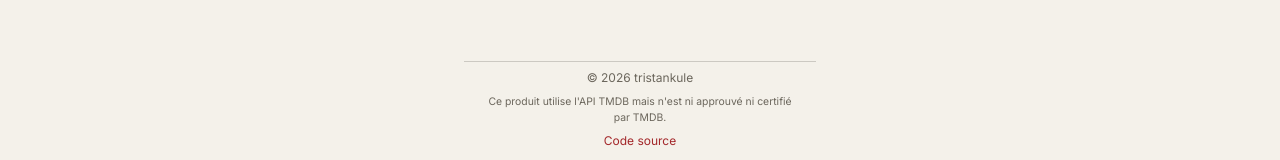
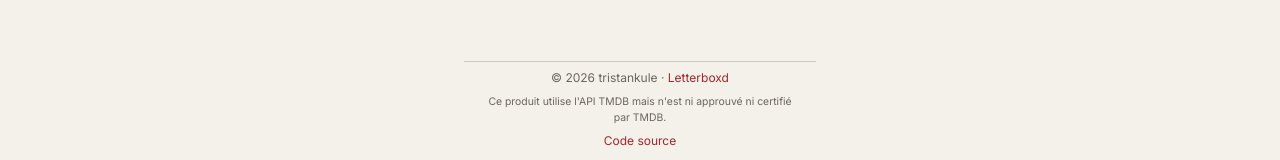
Before and after one commit to MaegIins/movieRoulette, a Vue app: page / in a window 1280 px wide. Shown: the part 697-857 px from the top of the page. Built offline with nearby package versions, Linux system fonts and the light colour scheme.

Commit message:
feat: update footer to include Letterboxd link

```diff
--- a/src/App.vue
+++ b/src/App.vue
@@ -717,7 +717,10 @@ async function fetchSuggestions() {
 
     <footer class="w-full max-w-xs sm:max-w-none mx-auto flex flex-col items-center gap-2 text-center px-4 sm:px-6 pt-4 pb-6 sm:pb-8">
       <div class="w-full max-w-[22rem] h-px bg-line mx-auto"></div>
-      <p class="text-muted text-xs">© {{ creationYear }} tristankule</p>
+      <p class="text-muted text-xs">
+        © {{ creationYear }} tristankule ·
+        <a href="https://letterboxd.com/maeglins/" target="_blank" rel="noopener noreferrer" class="text-accent hover:underline">Letterboxd</a>
+      </p>
       <p class="text-muted text-[0.65rem] max-w-xs">
         {{ t('footer.disclaimer') }}
       </p>
```
